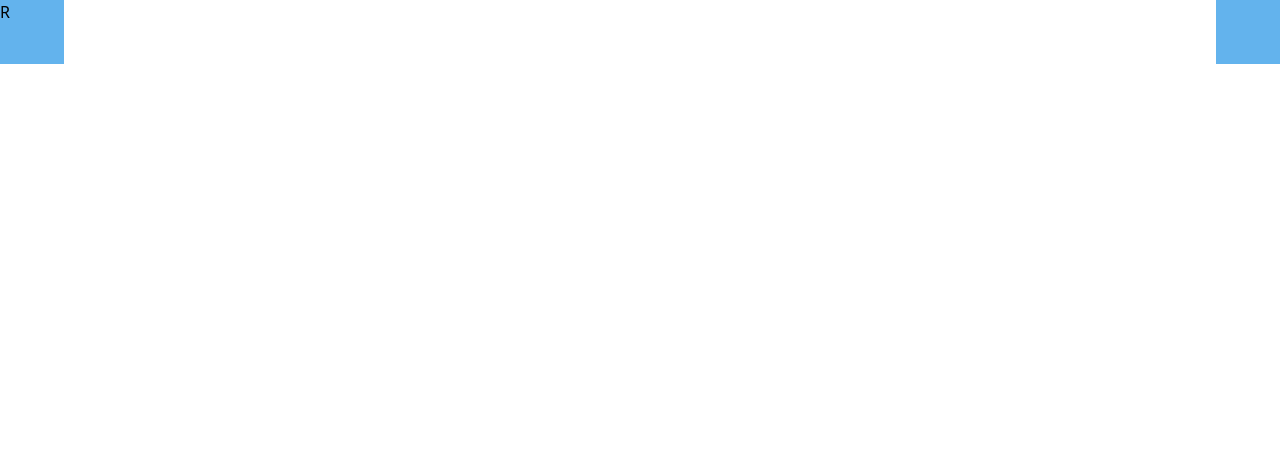
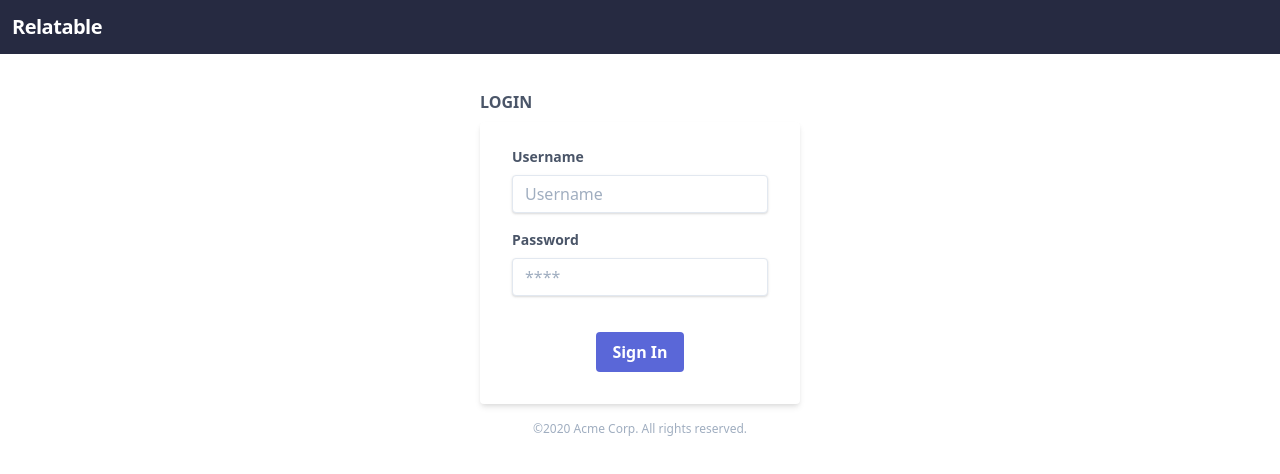
Before and after one commit to zdmwi/pictive, a Nuxt app: page / in a window 1280 px wide. Shown: the top 474 px of the page. Built offline with nearby package versions, Linux system fonts and the light colour scheme; what @tailwindcss/custom-forms would draw is missing.

Commit message:
created login page

```diff
--- a/components/Header.vue
+++ b/components/Header.vue
@@ -1,10 +1,9 @@
 <template>
-  <div class="flex justify-between">
-    <div class="icon">R</div>
-    <div class="flex justify-between">
-      <div class="icon"></div>
+  <nav class="flex items-center justify-between flex-wrap bg-relatable p-3 mb-4">
+    <div class="flex items-center flex-shrink-0 text-white">
+      <span class="font-semibold text-xl tracking-tight">Relatable</span>
     </div>
-  </div>
+  </nav>
 </template>
 
 <script>
@@ -12,7 +11,5 @@ export default {}
 </script>
 
 <style>
-.icon {
-  @apply h-16 w-16 bg-blue-400;
-}
+
 </style>
--- a/layouts/default.vue
+++ b/layouts/default.vue
@@ -1,8 +1,10 @@
 <template>
-  <div>
-    <Header />
+<div>
+  <Header></Header>
+  <div class="text-white flex justify-center items-center">
     <nuxt />
   </div>
+</div>
 </template>
 
 <script>
--- a/pages/index.vue
+++ b/pages/index.vue
@@ -1,5 +1,29 @@
 <template>
-  <div class="container"></div>
+    <div class="w-full max-w-xs mt-5">
+      <h3 class="block text-gray-700 font-bold mb-2">LOGIN</h3>
+      <form class="bg-white shadow-md rounded px-8 pt-6 pb-8 mb-4">
+        <div class="mb-4">
+          <label class="block text-gray-700 text-sm font-bold mb-2" for="username">
+            Username
+          </label>
+          <input class="shadow appearance-none border rounded w-full py-2 px-3 text-gray-700 leading-tight focus:outline-none focus:shadow-outline" id="username" type="text" placeholder="Username">
+        </div>
+        <div class="mb-6">
+          <label class="block text-gray-700 text-sm font-bold mb-2" for="password">
+            Password
+          </label>
+          <input class="shadow appearance-none border rounded w-full py-2 px-3 text-gray-700 mb-3 leading-tight focus:outline-none focus:shadow-outline" id="password" type="password" placeholder="****">
+        </div>
+        <div class="flex items-center justify-around">
+          <button class="bg-indigo-600 hover:bg-blue-700 text-white font-bold py-2 px-4 rounded focus:outline-none focus:shadow-outline" type="button">
+            Sign In
+          </button>
+        </div>
+      </form>
+      <p class="text-center text-gray-500 text-xs">
+        &copy;2020 Acme Corp. All rights reserved.
+      </p>
+    </div>
 </template>
 
 <script>
```
